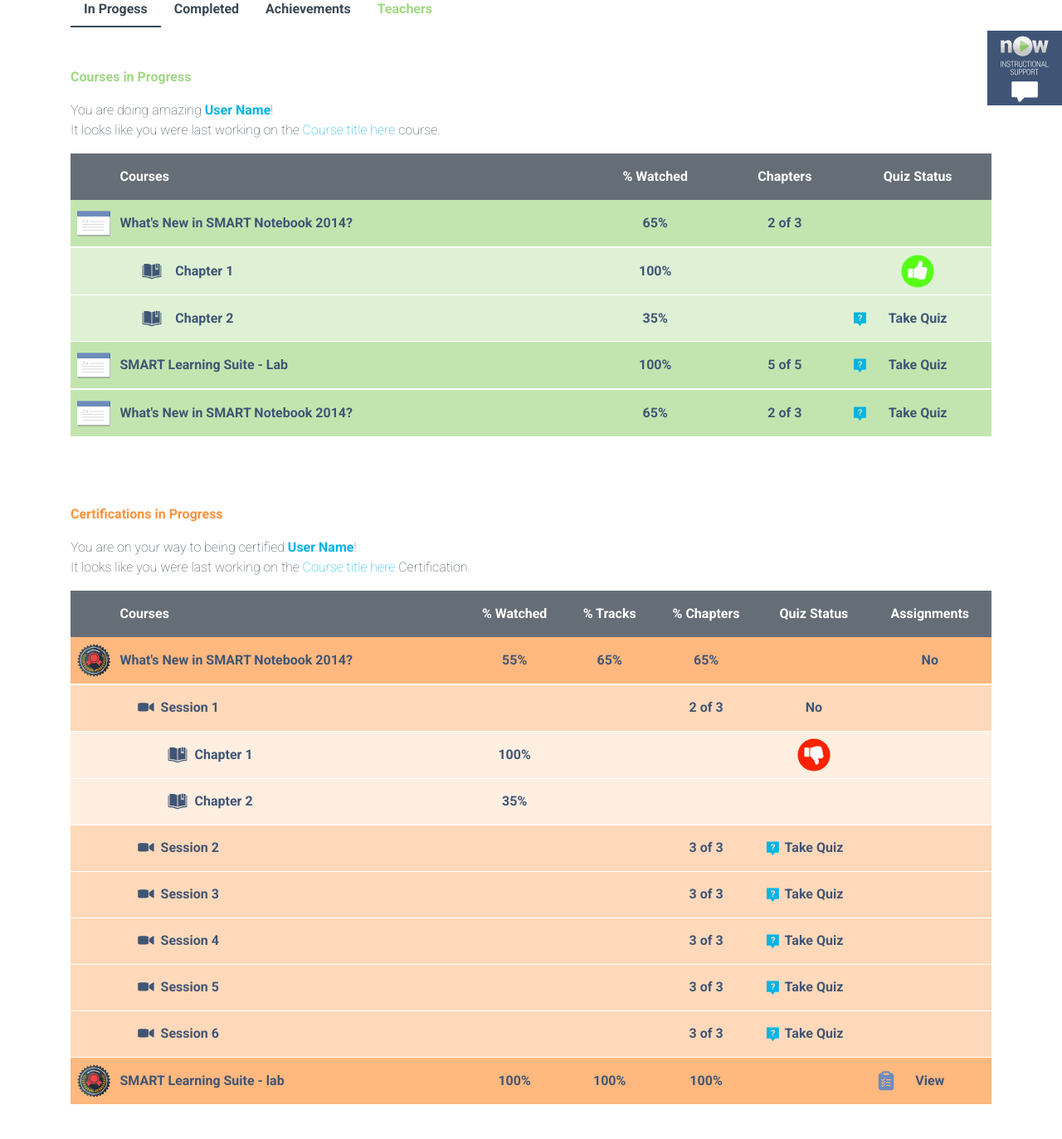
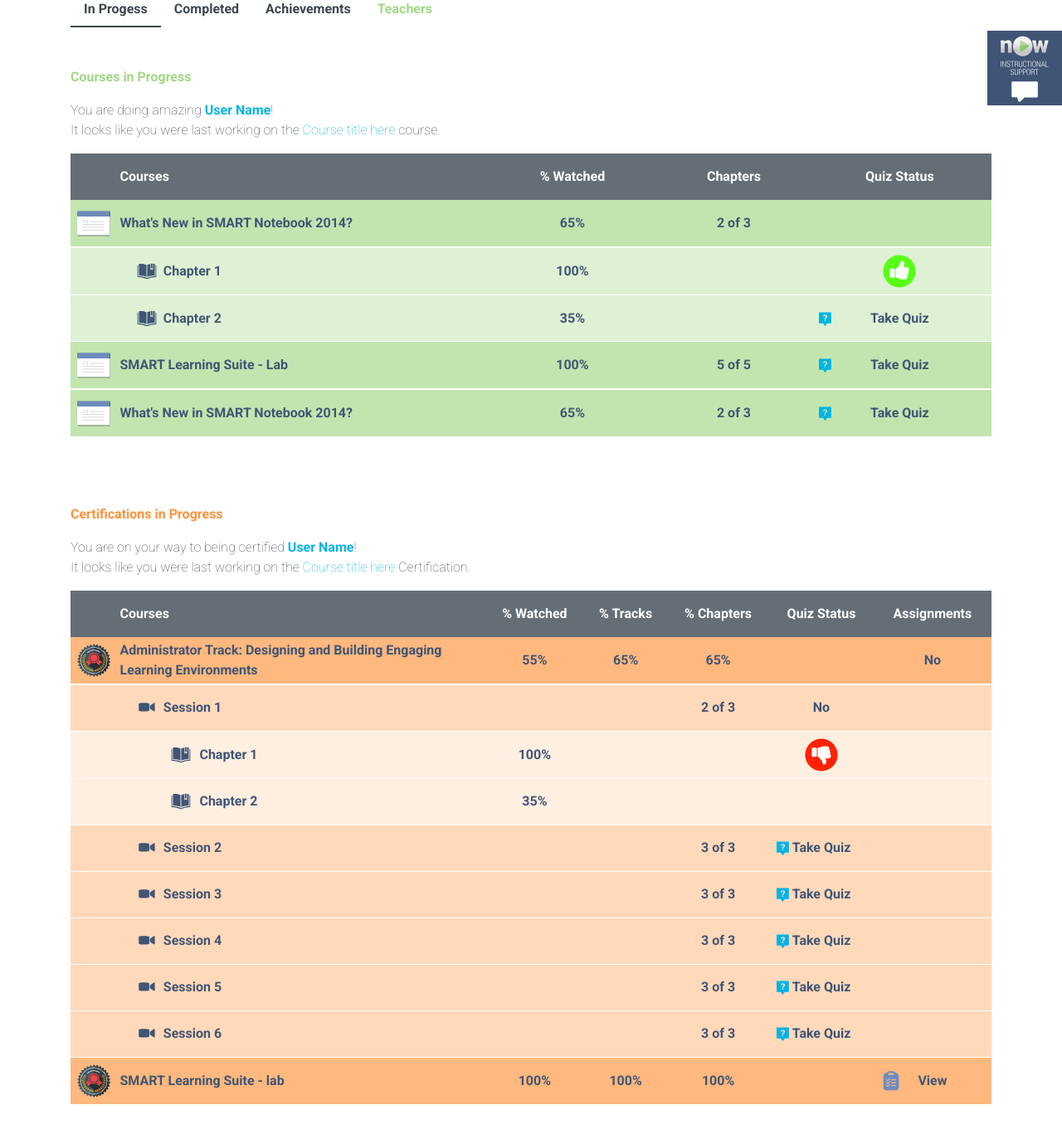
Before and after one commit to JaySoftye/_opd3-foundationtemp, a PHP site: page /profile-activity-in-progress.php in a window 1280 px wide. Shown: the part 283-1656 px from the top of the page at 83% size. Run offline with PHP 8.4, Linux system fonts and the light colour scheme; some libraries are stand-ins or nearby versions.

Commit message:
tables fix for in progress info on your PD profile

```diff
--- a/css/app.css
+++ b/css/app.css
@@ -1114,7 +1114,7 @@ table.course-activity-table tr th:first-child {
 }
 
 table.course-activity-table tr th:nth-child(2), table.course-activity-table tr td:nth-child(2) {
-  min-width: 40%;
+  width: 40%;
   text-align: left;
 }
 
--- a/profile-activity-in-progress.php
+++ b/profile-activity-in-progress.php
@@ -134,7 +134,7 @@
             <tbody class="orange-bg">
               <tr>
                 <th><img src="assets/default-certification-icon.svg" /></th>
-                <td><a href="#">What's New in SMART Notebook 2014?</a></td>
+                <td><a href="#">Administrator Track: Designing and Building Engaging Learning Environments</a></td>
                 <td>55%</td>
                 <td>65%</td>
                 <td>65%</td>
```
